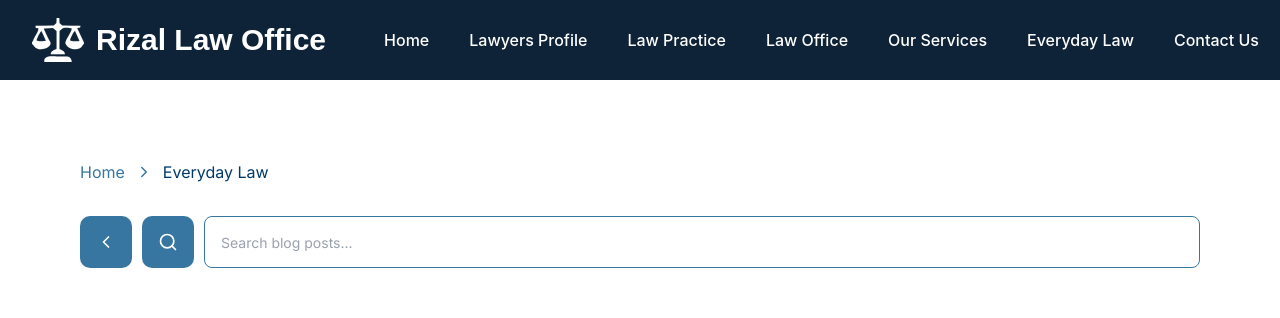
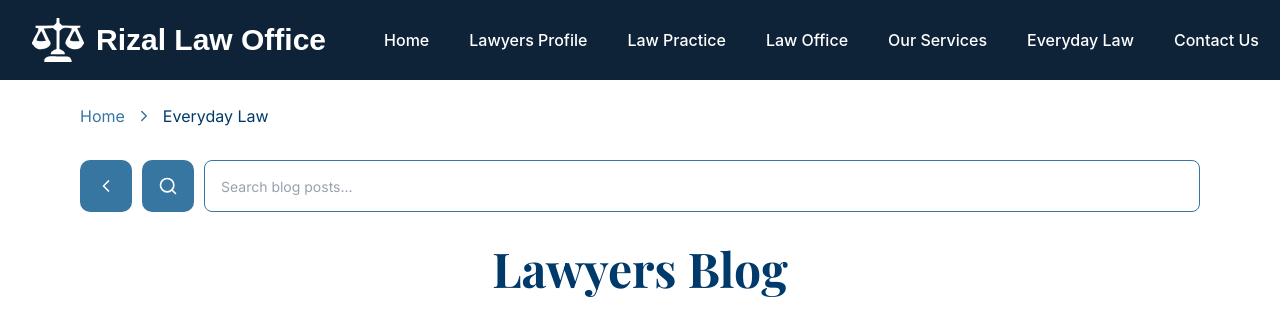
Before and after one commit to karllogdat/lexmeet-group4-template, a React (Vite) app: page /everyday-law/lawyers-blog-list in a window 1280 px wide. Shown: the top 318 px of the page. Built offline with nearby package versions, Linux system fonts and the light colour scheme; a web font is replaced by a local one.

Commit message:
fix: adjusted top padding on blog list pages

```diff
--- a/src/pages/blog-list/EverydayLawBlogListPage.jsx
+++ b/src/pages/blog-list/EverydayLawBlogListPage.jsx
@@ -12,11 +12,11 @@
   const crumbs = [{ name: "Everyday Law", to: "/everyday-law" }];
 
   return (
-    <div className="flex flex-col gap-8 p-8 lg:p-20">
+    <div className="flex flex-col gap-8 p-6 lg:px-20">
       <Breadcrumbs items={crumbs} />
 
       {/* Search input */}
-      <div className="flex w-full items-center gap-2.5 mb-6">
+      <div className="flex w-full items-center gap-2.5">
         <div
           onClick={() => navigate("/everyday-law")}
           className="flex items-center justify-center w-13 h-13 bg-g4-700 rounded-[10px] shrink-0"
--- a/src/pages/blog-list/LawUpdatesBlogListPage.jsx
+++ b/src/pages/blog-list/LawUpdatesBlogListPage.jsx
@@ -12,11 +12,11 @@
   const crumbs = [{ name: "Everyday Law", to: "/everyday-law" }];
 
   return (
-    <div className="flex flex-col gap-8 p-8 lg:p-20">
+    <div className="flex flex-col gap-8 p-6 lg:px-20">
       <Breadcrumbs items={crumbs} />
 
       {/* Search input */}
-      <div className="flex w-full items-center gap-2.5 mb-6">
+      <div className="flex w-full items-center gap-2.5">
         <div
           onClick={() => navigate("/everyday-law")}
           className="flex items-center justify-center w-13 h-13 bg-g4-700 rounded-[10px] shrink-0"
--- a/src/pages/blog-list/LawyersBlogListPage.jsx
+++ b/src/pages/blog-list/LawyersBlogListPage.jsx
@@ -12,11 +12,11 @@
   const crumbs = [{ name: "Everyday Law", to: "/everyday-law" }];
 
   return (
-    <div className="flex flex-col gap-8 p-8 lg:p-20">
+    <div className="flex flex-col gap-8 p-6 lg:px-20">
       <Breadcrumbs items={crumbs} />
 
       {/* Search input */}
-      <div className="flex w-full items-center gap-2.5 mb-6">
+      <div className="flex w-full items-center gap-2.5">
         <div
           onClick={() => navigate("/everyday-law")}
           className="flex items-center justify-center w-13 h-13 bg-g4-700 rounded-[10px] shrink-0"
```
